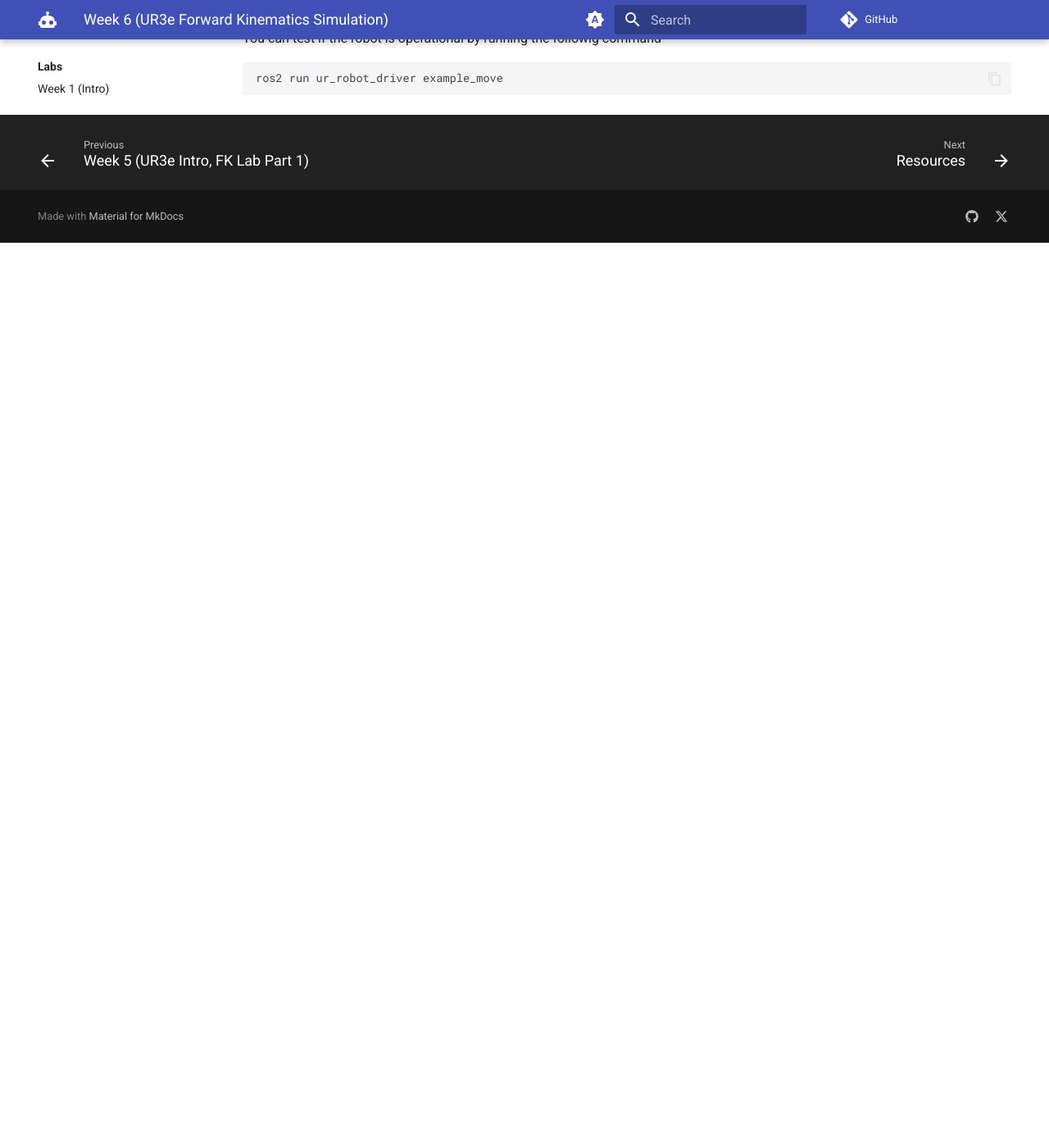
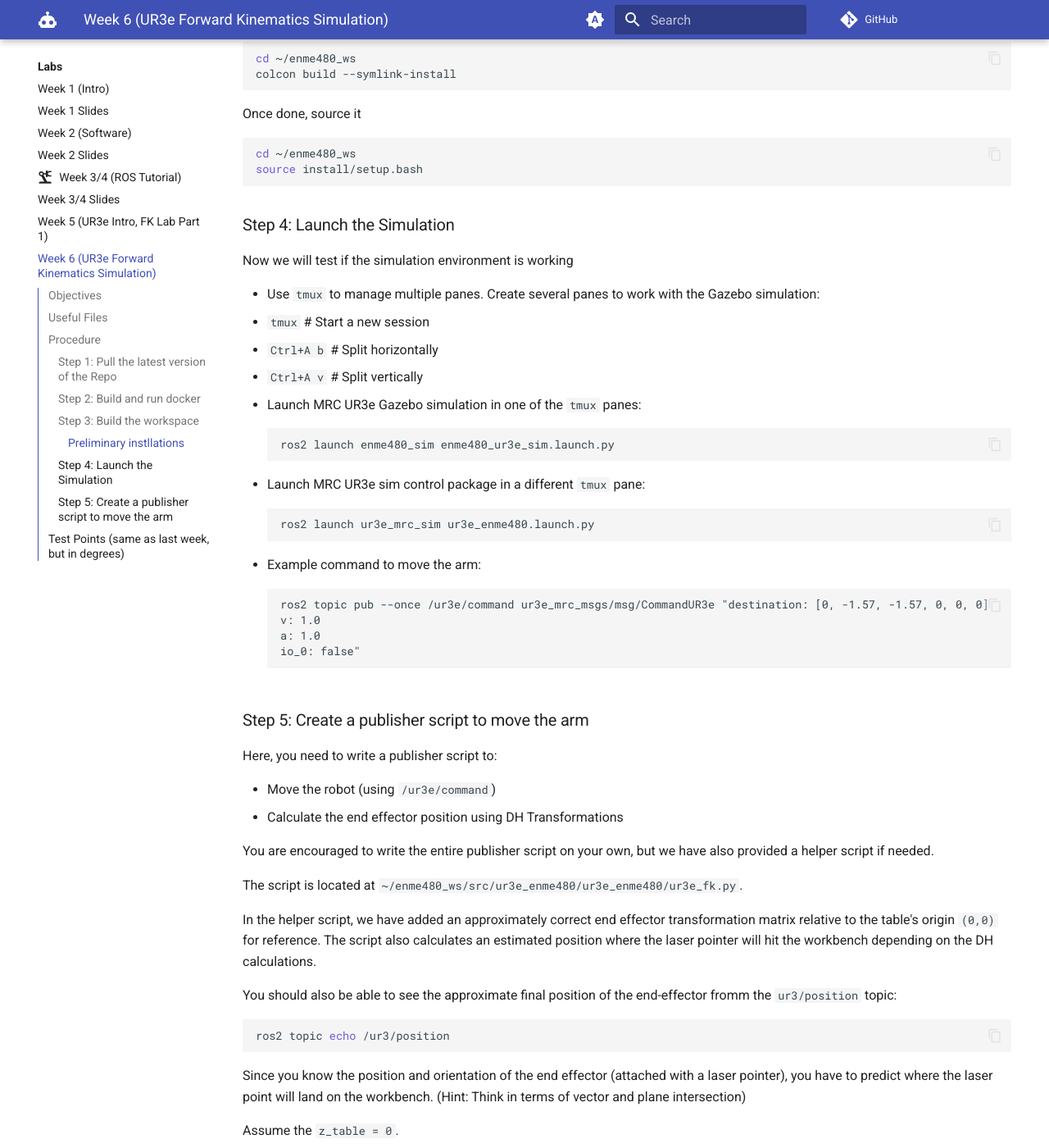
Before and after one commit to ENME480/enme480.github.io, an MkDocs documentation site: the page built from docs/labs/week-06.md, in a window 1280 px wide and 1400 px high, scrolled down 2306 px. Shown: the whole window at 82% size. Built offline with MkDocs 1.6.1 and Material for MkDocs 9.7.7, drawn with Linux system fonts in a browser that asks for light colours; plug-ins that fetch from the network failed and are left out; comment, search, counter and statistics services are not loaded; the version menu is left out; before the commit the page ends 2602 px from its top, so only the background shows below that; some of the changed text lies outside the part shown.

Commit message:
added more details for week 6

````diff
--- a/docs/labs/week-06.md
+++ b/docs/labs/week-06.md
@@ -8,8 +8,8 @@
 
 ## Useful Files
 
-- UR3e Dimensions -
--
+- UR3e Dimensions - PDF
+- UR3e Zero Position - Image
 
 ## Procedure
 
@@ -33,7 +33,16 @@ git checkout .
 git pull
 ```
 
-**For MacOS users**, change Line no. 4 in the docker file `humble-enme480_ur3e.Dockerfile` at `~/ENME480_mrc/docker`
+Next, we add a helper package to the repository:
+
+```bash
+cd ~/ENME480_mrc/src
+git clone https://github.com/ENME480/ur3e_enme480.git
+```
+
+### Step 2: Build and run docker
+
+**For MacOS/VM users**, change Line no. 4 in the docker file `humble-enme480_ur3e.Dockerfile` at `~/ENME480_mrc/docker`
 
 ```
 # BEFORE
@@ -75,13 +81,33 @@ echo -e "#"'!'"/bin/bash\nexport userid=$(id -u) groupid=$(id -g)\ncd ~/ENME480_
 echo -e "#"'!'"/bin/bash\ncontainer="'$(docker ps | grep docker-enme480_ur3e-docker-run | cut -b 1-12)'"\necho Found running container "'$container'". Connecting...\ndocker exec -ti "'$container'" bash" > connectToDocker.sh
 ```
 
+To start the docker container, run
+
+```bash
+bash startDocker.sh
+```
+
+To connect to the same docker container from another terminal, run
+
+```bash
+bash connectToDocker.sh
+```
+
 ### Step 3: Build the workspace
+
+#### Preliminary instllations
+
+```bash
+sudo apt update
+sudo apt install ros-humble-tf-transformations
+sudo apt install ros-humble-rqt*
+```
 
 Now, we build the workspace for the simulation
 
 ```bash
 cd ~/enme480_ws
-colcon build
+colcon build --symlink-install
 ```
 
 Once done, source it
@@ -95,16 +121,75 @@ source install/setup.bash
 
 Now we will test if the simulation environment is working
 
+* Use `tmux` to manage multiple panes. Create several panes to work with the Gazebo simulation:
+  * `tmux`      # Start a new session
+  * `Ctrl+A b`  # Split horizontally
+  * `Ctrl+A v`  # Split vertically
+
+* Launch MRC UR3e Gazebo simulation in one of the `tmux` panes:
+    ```
+    ros2 launch enme480_sim enme480_ur3e_sim.launch.py
+    ```
+* Launch MRC UR3e sim control package in a different `tmux` pane:
+    ```
+    ros2 launch ur3e_mrc_sim ur3e_enme480.launch.py
+    ```
+* Example command to move the arm:
+    ```
+    ros2 topic pub --once /ur3e/command ur3e_mrc_msgs/msg/CommandUR3e "destination: [0, -1.57, -1.57, 0, 0, 0]
+    v: 1.0
+    a: 1.0
+    io_0: false"
+    ```
+
+### Step 5: Create a publisher script to move the arm
+
+Here, you need to write a publisher script to:
+
+- Move the robot (using `/ur3e/command`)
+- Calculate the end effector position using DH Transformations
+
+You are encouraged to write the entire publisher script on your own, but we have also provided a helper script if needed.
+
+The script is located at `~/enme480_ws/src/ur3e_enme480/ur3e_enme480/ur3e_fk.py`.
+
+In the helper script, we have added an approximately correct end effector transformation matrix relative to the table's origin `(0,0)` for reference. The script also calculates an estimated position where the laser pointer will hit the workbench depending on the DH calculations.
+
+You should also be able to see the approximate final position of the end-effector fromm the `ur3/position` topic:
+
 ```bash
-cd ~/enme480_ws
-source install/setup.bash
-ros2 launch enme480_sim enme480_ur3e_sim.launch.py
+ros2 topic echo /ur3/position
 ```
 
-This should open up a Gazebo environment with the UR3e arm on a table with a vacuum grippper on it's end effector.
+Since you know the position and orientation of the end effector (attached with a laser pointer), you have to predict where the laser point will land on the workbench. (Hint: Think in terms of vector and plane intersection)
 
-You can test if the robot is operational by running the followig command
+Assume the `z_table = 0`.
 
-```bash
-ros2 run ur_robot_driver example_move
-```
+We are providing you with the code in lab (hidden in the backend), but you need to show the math behind it in your lab report.
+
+Turning on the laser pointer:
+
+## Test Points (same as last week, but in degrees)
+
+Run the robot for the following test points:
+
+| Test Point Inputs (𝜽𝟏, … 𝜽𝟔)    | End Effector Position (Your Code) `(x y z)`        | Laser Position on Workbench (from Code) (`x,y`) | Laser Position on Workbench(Measured) `(x, y)` |
+| --------------- |:---------------:| --------:| --------:|
+| [0, -45, 0, 45, -90, 60] | | |
+| [-30, -60, 80, -10, -90, -30] | | |
+| [30 -70 80 -10 -90 10] | | |
+| [-30, -60, 60, -10, -90, -30] | | |
+
+
+# Submission
+
+Please create a neatly typed/written report for the lab including the following:
+
+- Correct frame and axes assignments for the UR3e
+- DH table for the UR3e
+- A detailed derivation of how the position of laser point is predicted on the workbench.
+- Error Analysis (for at least 3 points) with detailed explaination on how errors occur
+- Your code snippets for the functions supposed to be changed (function for moving the robot and calulating DH transformation matrix)
+
+
+Fell free to explore tools like `rqt` to get a deeper understanding of how the nodes are interacting with each other.
````
Also changed, not shown: other parts of docs/labs/week-06.md (+0 -3 lines).
